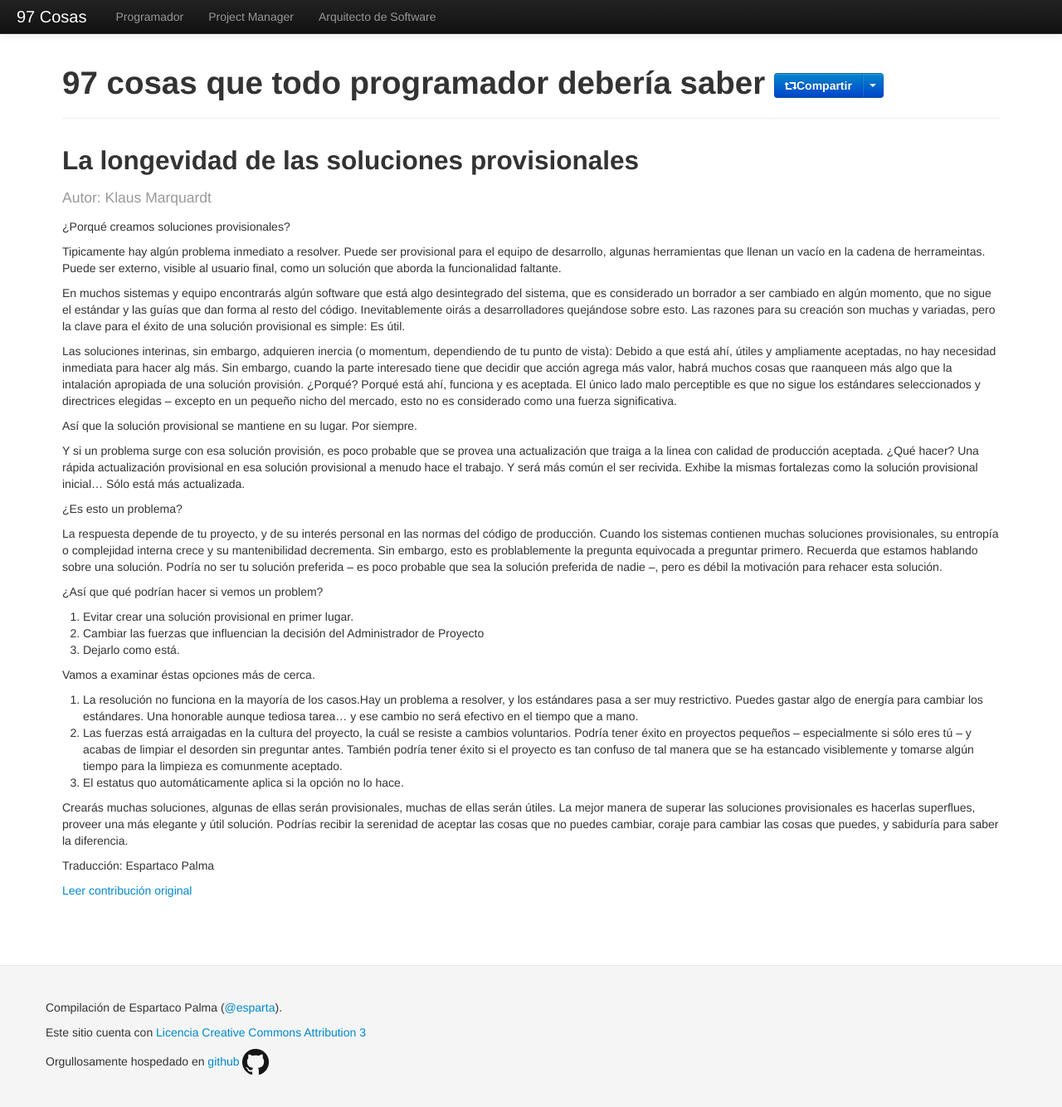
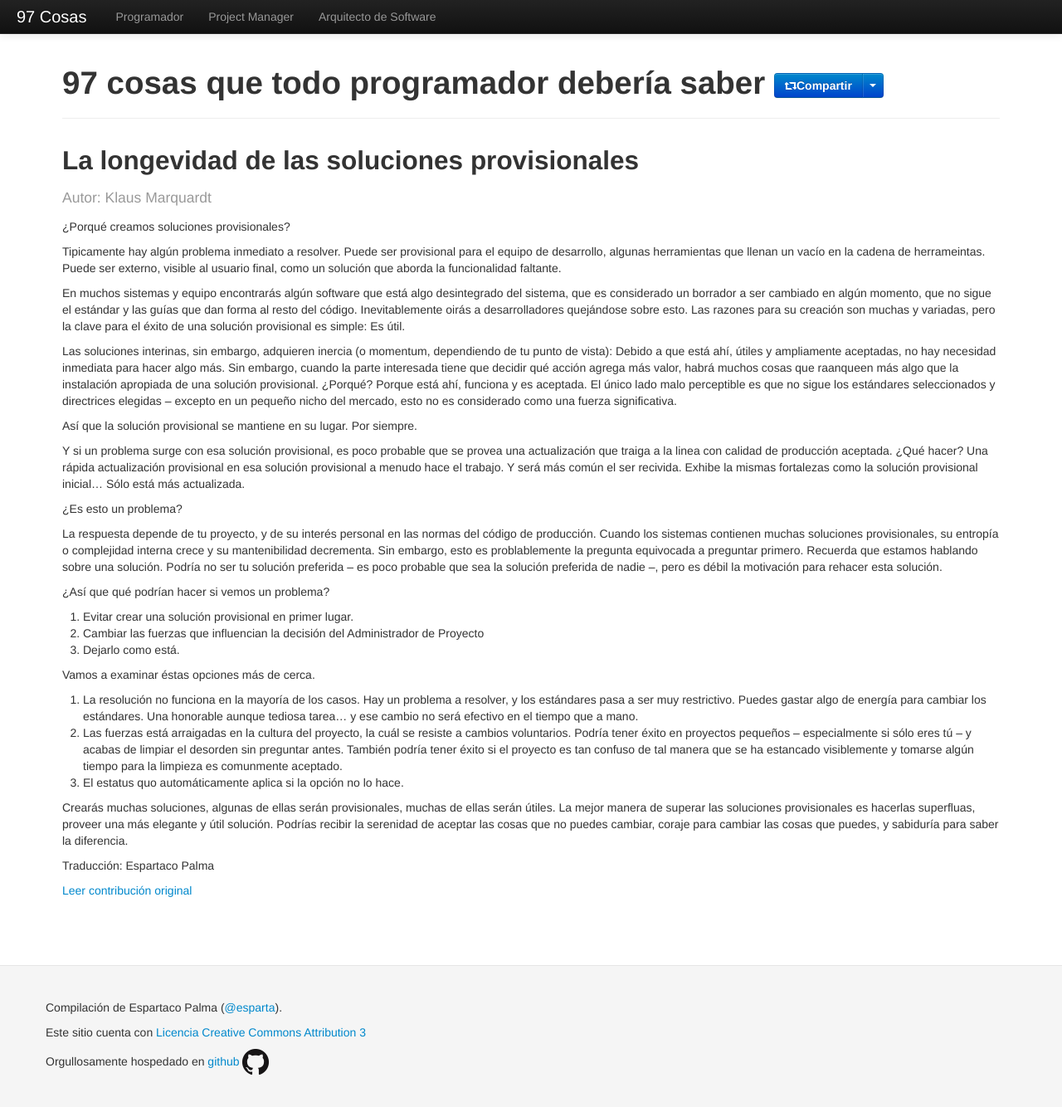
Before and after one commit to esparta/97cosas, a Jekyll site: the page built from programador/longevidad-soluciones-provisionales.md, in a window 1280 px wide and 1336 px high. Shown: the whole window at 83% size. Built offline with Jekyll 4.4.1, drawn with Linux system fonts in a browser that asks for light colours; comment, search, counter and statistics services are not loaded.

Commit message:
Fixing issue #4: Typos on longevidad-soluciones-provisionales

```diff
--- a/programador/longevidad-soluciones-provisionales.md
+++ b/programador/longevidad-soluciones-provisionales.md
@@ -14,17 +14,17 @@ Tipicamente hay algún problema inmediato a resolver. Puede ser provisional para
 
 En muchos sistemas y equipo encontrarás algún software que está algo desintegrado del sistema, que es considerado un borrador a ser cambiado en algún momento, que no sigue el estándar y las guías que dan forma al resto del código. Inevitablemente oirás a desarrolladores quejándose sobre esto. Las razones para su creación son muchas y variadas, pero la clave para el éxito de una solución provisional es simple: Es útil.
 
-Las soluciones interinas, sin embargo, adquieren inercia (o momentum, dependiendo de tu punto de vista): Debido a que está ahí, útiles y ampliamente aceptadas, no hay necesidad inmediata para hacer alg más. Sin embargo, cuando la parte interesado tiene que decidir que acción agrega más valor, habrá muchos cosas que raanqueen más algo que la intalación apropiada de una solución provisión. ¿Porqué? Porqué está ahí, funciona y es aceptada. El único lado malo perceptible es que no sigue los estándares seleccionados y directrices elegidas -- excepto en un pequeño nicho del mercado, esto no es considerado como una fuerza significativa.
+Las soluciones interinas, sin embargo, adquieren inercia (o momentum, dependiendo de tu punto de vista): Debido a que está ahí, útiles y ampliamente aceptadas, no hay necesidad inmediata para hacer algo más. Sin embargo, cuando la parte interesada tiene que decidir qué acción agrega más valor, habrá muchos cosas que raanqueen más algo que la instalación apropiada de una solución provisional. ¿Porqué? Porque está ahí, funciona y es aceptada. El único lado malo perceptible es que no sigue los estándares seleccionados y directrices elegidas -- excepto en un pequeño nicho del mercado, esto no es considerado como una fuerza significativa.
 
 Así que la solución provisional se mantiene en su lugar. Por siempre.
 
-Y si un problema surge con esa solución provisión, es poco probable que se provea una actualización que traiga a la linea con calidad de producción aceptada. ¿Qué hacer? Una rápida actualización provisional en esa solución provisional a menudo hace el trabajo. Y será más común el ser recivida. Exhibe la mismas fortalezas como la solución provisional inicial... Sólo está más actualizada.
+Y si un problema surge con esa solución provisional, es poco probable que se provea una actualización que traiga a la linea con calidad de producción aceptada. ¿Qué hacer? Una rápida actualización provisional en esa solución provisional a menudo hace el trabajo. Y será más común el ser recivida. Exhibe la mismas fortalezas como la solución provisional inicial... Sólo está más actualizada.
 
 ¿Es esto un problema?
 
 La respuesta depende de tu proyecto, y de su interés personal en las normas del código de producción. Cuando los sistemas contienen muchas soluciones provisionales, su entropía o complejidad interna crece y su mantenibilidad decrementa. Sin embargo, esto es problablemente la pregunta equivocada a preguntar primero. Recuerda que estamos hablando sobre una solución. Podría no ser tu solución preferida -- es poco probable que sea la solución preferida de nadie --, pero es débil la motivación para rehacer esta solución.
 
-¿Así que qué podrían hacer si vemos un problem?
+¿Así que qué podrían hacer si vemos un problema?
 
 1. Evitar crear una solución provisional en primer lugar.
 2. Cambiar las fuerzas que influencian la decisión del Administrador de Proyecto
@@ -32,8 +32,8 @@ La respuesta depende de tu proyecto, y de su interés personal en las normas del
 
 Vamos a examinar éstas opciones más de cerca.
 
-1. La resolución no funciona en la mayoría de los casos.Hay un problema a resolver, y los estándares pasa a ser muy restrictivo. Puedes gastar algo de energía para cambiar los estándares.  Una honorable aunque tediosa tarea... y ese cambio no será efectivo en el tiempo que a mano.
+1. La resolución no funciona en la mayoría de los casos. Hay un problema a resolver, y los estándares pasa a ser muy restrictivo. Puedes gastar algo de energía para cambiar los estándares.  Una honorable aunque tediosa tarea... y ese cambio no será efectivo en el tiempo que a mano.
 2. Las fuerzas está arraigadas en la cultura del proyecto, la cuál se resiste a cambios voluntarios. Podría tener éxito en proyectos pequeños -- especialmente si sólo eres tú -- y acabas de limpiar el desorden sin preguntar antes. También podría tener éxito si el proyecto es tan confuso de tal manera que se ha estancado visiblemente y tomarse algún tiempo para la limpieza es comunmente aceptado.
 3. El estatus quo automáticamente aplica si la opción no lo hace.
 
-Crearás muchas soluciones, algunas de ellas serán provisionales, muchas de ellas serán útiles. La mejor manera de superar las soluciones provisionales es hacerlas superflues, proveer una más elegante y útil solución. Podrías recibir la serenidad de aceptar las cosas que no puedes cambiar, coraje para cambiar las cosas que puedes, y sabiduría para saber la diferencia.
+Crearás muchas soluciones, algunas de ellas serán provisionales, muchas de ellas serán útiles. La mejor manera de superar las soluciones provisionales es hacerlas superfluas, proveer una más elegante y útil solución. Podrías recibir la serenidad de aceptar las cosas que no puedes cambiar, coraje para cambiar las cosas que puedes, y sabiduría para saber la diferencia.
```
